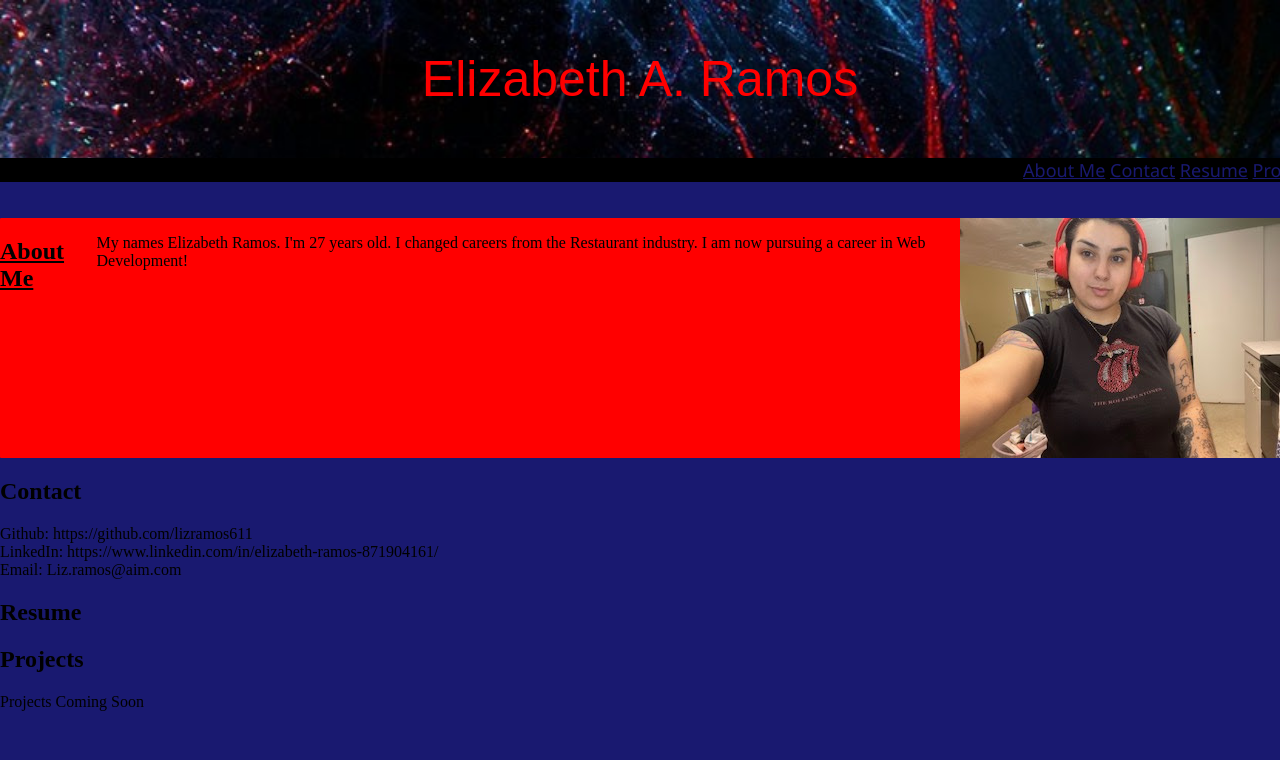
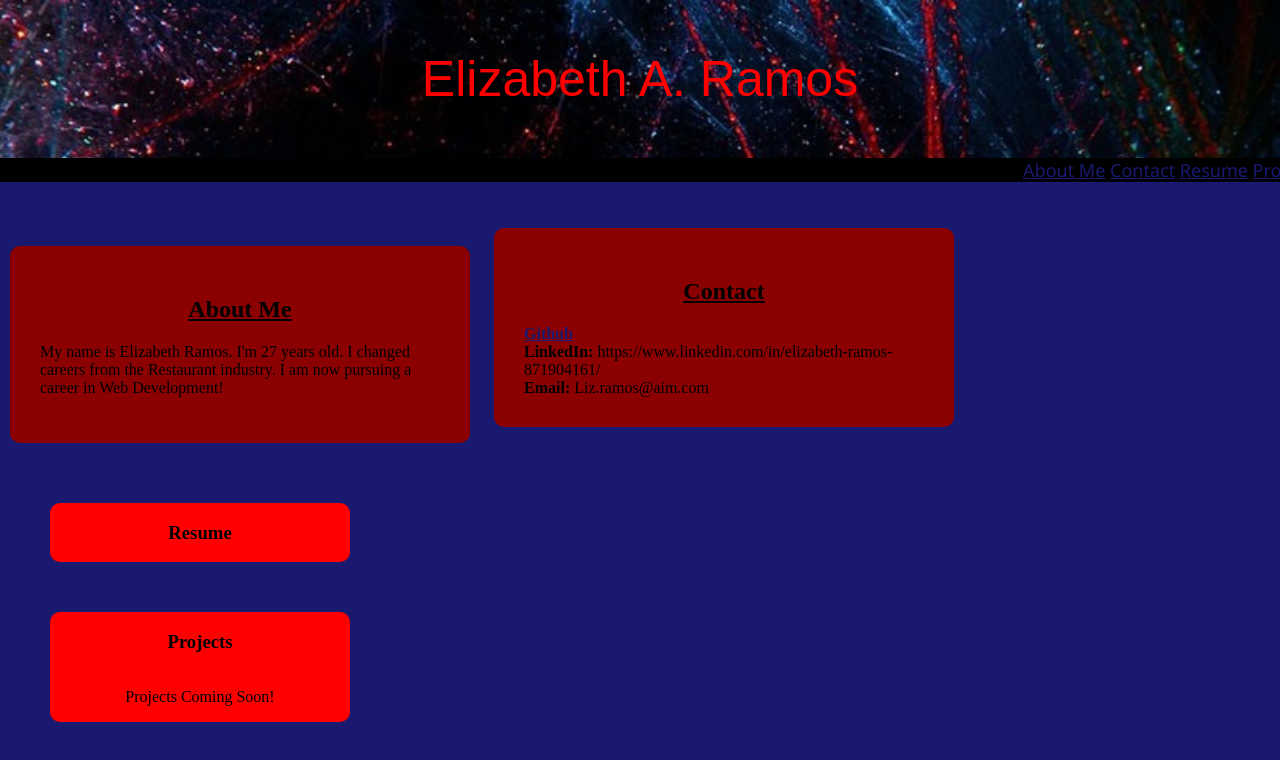
Before and after one commit to lizramos611/Module2challenge, a plain HTML site: page module2/index.html in a window 1280 px wide. Shown: the top 760 px of the page. Drawn offline with Linux system fonts and the light colour scheme.

Commit message:
added flex

```diff
--- a/module2/assets/css/style.css
+++ b/module2/assets/css/style.css
@@ -61,14 +61,43 @@ a {
 
     }
 
-#bio {
-        border-radius: 1px;
+.box-1, .box-2 {
+        border-radius: 10px;
+        background: darkred;
+        padding: 30px;
+        width: 400px;
+        margin: 10px;
+        display: flex;
+        justify-content: space-between;
+        justify-content: space-around;
+        justify-content: center;
+        flex-direction: row;
+        align-items: center;
+        align-content: center;
+        display: inline-block;
+        flex-wrap: wrap;
+
+
+    }
+
+    h2{
+        text-align: center;
+        text-decoration: underline;
+    }
+
+    .box-3, .box-4 {
+        border-radius: 10px;
         background: red;
         display: flex;
-        align-items
-        margin: 200px;
+        justify-content: space-between;
+        justify-content: space-around;
+        flex-direction: column;
+        width: 300px;
+        align-items: center;
+        margin: 50px;
+    }
 
-    }
+
 
 #Aboutme {
     text-decoration: underline;
--- a/module2/index.html
+++ b/module2/index.html
@@ -1,62 +1,59 @@
 <!DOCTYPE html>
 <html lang="en">
   <head>
-    <meta charset="UTF-8">
-    <meta http-equiv="X-UA-Compatible" content="IE=edge">
-    <meta name="viewport" content="width=device-width, initial-scale=1.0">
+    <meta charset="UTF-8" />
+    <meta http-equiv="X-UA-Compatible" content="IE=edge" />
+    <meta name="viewport" content="width=device-width, initial-scale=1.0" />
     <title>E. Ramos Portfolio</title>
-    <link rel="stylesheet" href="/module2/assets/css/style.css">
+    <link rel="stylesheet" href="/module2/assets/css/style.css" />
   </head>
   <body>
     <header>
+      <!--BACKGROUND HEADER-->
       <section id="background">
-       <h1> Elizabeth A. Ramos</h1>
-       </div>
-
+        <h1>Elizabeth A. Ramos</h1>
+      </section>
 
       <section class="Nav">
-       <Nav>
+        <nav>
           <ul class="navlinks">
             <li><a href="#">About Me </a></li>
             <li><a href="#">Contact </a></li>
             <li><a href="#">Resume </a></li>
             <li><a href="#">Projects </a></li>
           </ul>
-        </Nav>
+        </nav>
       </section>
 
-    <br>
-<div id="bio">
-    <h2 id="Aboutme">About Me</h2>
-    <p>My names Elizabeth Ramos. I'm 27 years old. I changed careers from the Restaurant industry. I am now pursuing a career in Web Development!</p>
-    <img src="/module2/assets/images/profilepic.jpg">
+      <br />
+      <div class="container-1">
+        <div class="box-1">
+          <h2>About Me</h2>
+          <p>
+            My name is Elizabeth Ramos. I'm 27 years old. I changed careers from
+            the Restaurant industry. I am now pursuing a career in Web
+            Development!
+          </p>
         </div>
 
-<section class="Contact">
+        <div class="box-2">
           <h2>Contact</h2>
-    Github: https://github.com/lizramos611
-    <br>
-    LinkedIn: https://www.linkedin.com/in/elizabeth-ramos-871904161/
-    <br>
-    Email: Liz.ramos@aim.com
-</section>
+          <a href="https://github.com/lizramos611"><strong>Github</strong></a>
+          <br /><strong>LinkedIn:</strong>
+          https://www.linkedin.com/in/elizabeth-ramos-871904161/ <br /><strong
+            >Email:</strong
+          >
+          Liz.ramos@aim.com
+        </div>
 
-<section class="Resume">
-    <h2>Resume</h2>
-</section>
-
-<section class=" Projects">
-    <h2>Projects</h2>
-    <p>
-        Projects Coming Soon
-    </p>
-</section>
-
+        <div class="box-3">
+          <h3>Resume</h3>
+        </div>
+        <div class="box-4">
+          <h3>Projects</h3>
+          <p>Projects Coming Soon!</p>
+        </div>
+      </div>
     </header>
-
-
-
-
-
   </body>
 </html>
```
Lines whose indentation alone changed are shown as unchanged.
